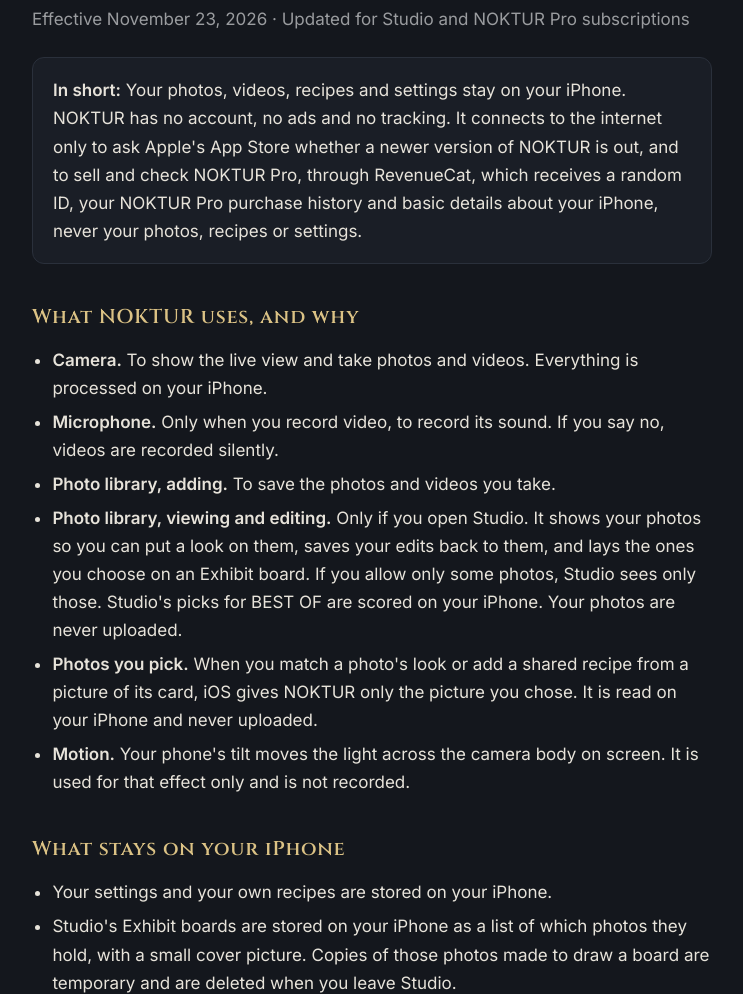
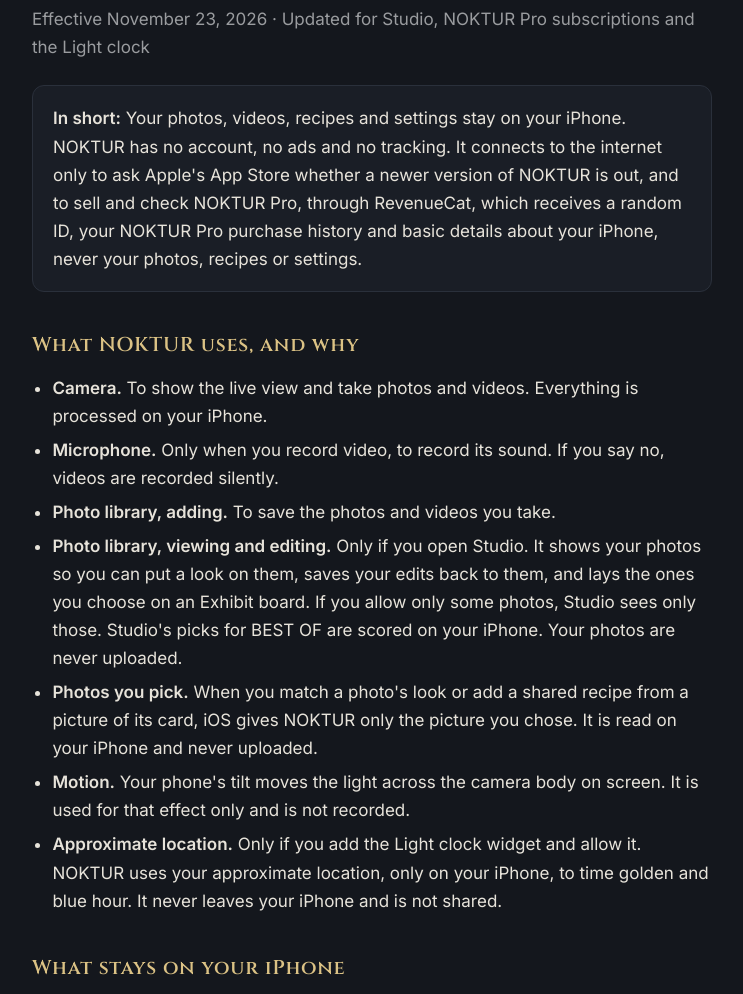
Before and after one commit to MastinGood/noktur, a plain HTML site: page privacy/index.html in a window 1280 px wide. Shown: the part 292-1286 px from the top of the page, without its empty margins (268-1011 px from the left). Drawn offline with Linux system fonts and the light colour scheme.

Commit message:
privacy: approximate location for the Light clock, on the phone only
Co-Authored-By: Claude Opus 5.5 <noreply@anthropic.com>

```diff
--- a/privacy/index.html
+++ b/privacy/index.html
@@ -17,7 +17,7 @@
   </header>
 
   <h1>Privacy Policy</h1>
-  <p class="lede">Effective November 23, 2026 · Updated for Studio and NOKTUR Pro subscriptions</p>
+  <p class="lede">Effective November 23, 2026 · Updated for Studio, NOKTUR Pro subscriptions and the Light clock</p>
 
   <div class="card"><p><strong>In short:</strong> Your photos, videos, recipes and settings stay on your iPhone. NOKTUR has no account, no ads and no tracking. It connects to the internet only to ask Apple's App Store whether a newer version of NOKTUR is out, and to sell and check NOKTUR Pro, through RevenueCat, which receives a random ID, your NOKTUR Pro purchase history and basic details about your iPhone, never your photos, recipes or settings.</p></div>
 
@@ -29,6 +29,7 @@
     <li><strong>Photo library, viewing and editing.</strong> Only if you open Studio. It shows your photos so you can put a look on them, saves your edits back to them, and lays the ones you choose on an Exhibit board. If you allow only some photos, Studio sees only those. Studio's picks for BEST OF are scored on your iPhone. Your photos are never uploaded.</li>
     <li><strong>Photos you pick.</strong> When you match a photo's look or add a shared recipe from a picture of its card, iOS gives NOKTUR only the picture you chose. It is read on your iPhone and never uploaded.</li>
     <li><strong>Motion.</strong> Your phone's tilt moves the light across the camera body on screen. It is used for that effect only and is not recorded.</li>
+    <li><strong>Approximate location.</strong> Only if you add the Light clock widget and allow it. NOKTUR uses your approximate location, only on your iPhone, to time golden and blue hour. It never leaves your iPhone and is not shared.</li>
   </ul>
 
   <h2>What stays on your iPhone</h2>
```
